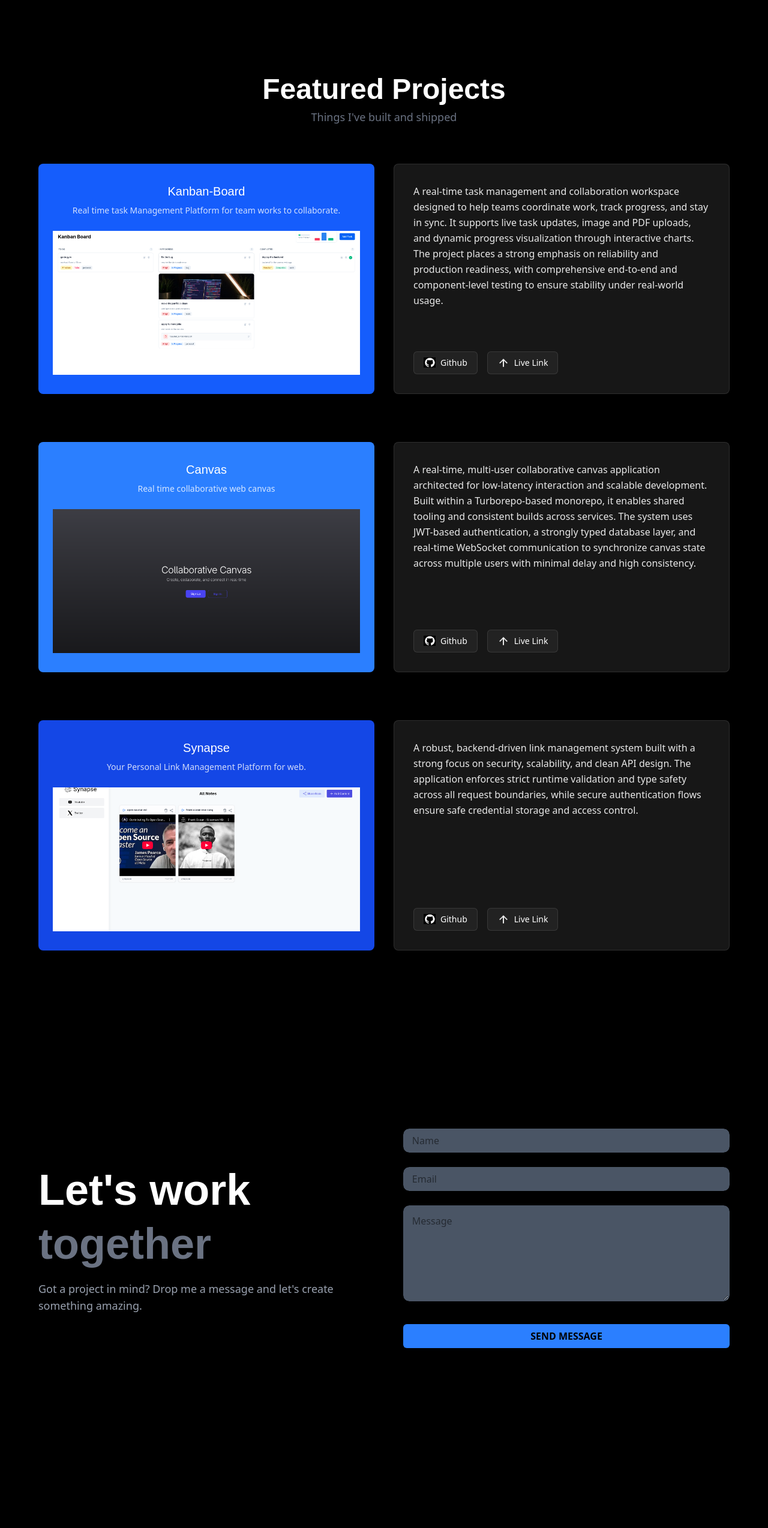
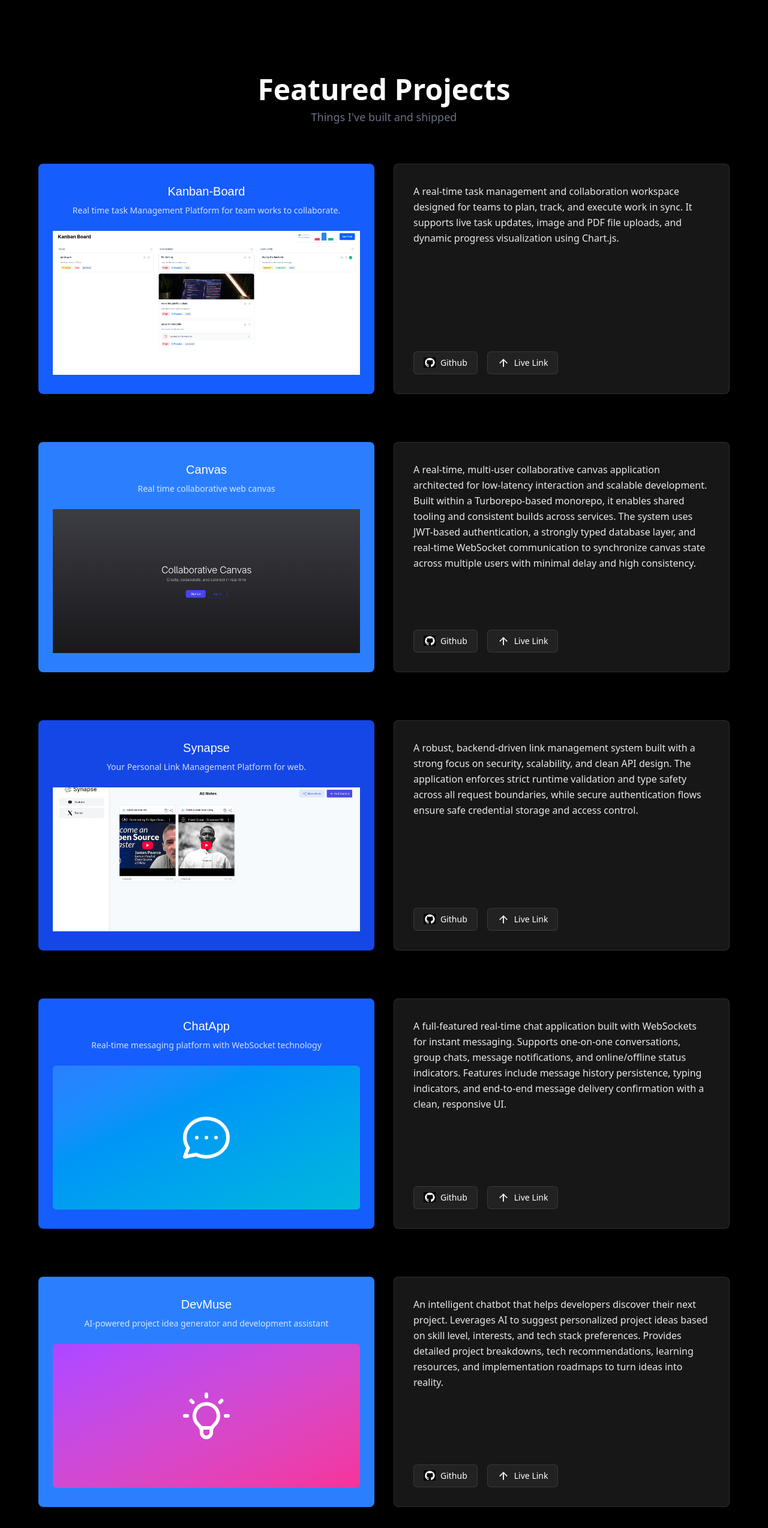
Before and after one commit to ichigoat21/me-web, a React (Vite) app: page / in a window 1280 px wide. Shown: the part 2560-5108 px from the top of the page at 60% size. Built offline with nearby package versions, Linux system fonts and the light colour scheme; a web font is replaced by a local one.

Commit message:
new prjs

```diff
--- a/src/sections/projectSection.tsx
+++ b/src/sections/projectSection.tsx
@@ -16,7 +16,7 @@ export function ProjectSection() {
           viewport={{ once: true }}
           transition={{ duration: 0.6 }}
         >
-          <h2 className="text-4xl md:text-5xl  font-display font-bold text-white mb-2">
+          <h2 className="text-4xl md:text-5xl font-bold text-white mb-2">
             Featured Projects
           </h2>
           <p className="text-gray-500 text-lg">
@@ -26,24 +26,46 @@ export function ProjectSection() {
 
         {/* Projects */}
         <div className="space-y-20">
+          <motion.div
+            initial={{ opacity: 0, y: 50 }}
+            whileInView={{ opacity: 1, y: 0 }}
+            viewport={{ once: true, margin: "-100px" }}
+            transition={{ duration: 0.8, delay: 0.1 }}
+          >
             <ProjectComponent
               variant="blue"
               name="Kanban-Board"
               heading="Real time task Management Platform for team works to collaborate."
-            descript="A real-time task management and collaboration workspace designed to help teams coordinate work, track progress, and stay in sync. It supports live task updates, image and PDF uploads, and dynamic progress visualization through interactive charts. The project places a strong emphasis on reliability and production readiness, with comprehensive end-to-end and component-level testing to ensure stability under real-world usage."
+              descript="A real-time task management and collaboration workspace designed for teams to plan, track, and execute work in sync. It supports live task updates, image and PDF file uploads, and dynamic progress visualization using Chart.js."
               image={<FlowBanner />}
-            github="https://github.com/ichigoat21/flowboard"
-            live="https://flowboard-cyan-ten.vercel.app/"
+              github="https://github.com/ichigoat21/synapse"
+              live="https://synapse-5z35.vercel.app/"
             />
+          </motion.div>
+
+          <motion.div
+            initial={{ opacity: 0, y: 50 }}
+            whileInView={{ opacity: 1, y: 0 }}
+            viewport={{ once: true, margin: "-100px" }}
+            transition={{ duration: 0.8, delay: 0.1 }}
+          >
             <ProjectComponent
               variant="light-blue"
               name="Canvas"
               heading="Real time collaborative web canvas"
               descript="A real-time, multi-user collaborative canvas application architected for low-latency interaction and scalable development. Built within a Turborepo-based monorepo, it enables shared tooling and consistent builds across services. The system uses JWT-based authentication, a strongly typed database layer, and real-time WebSocket communication to synchronize canvas state across multiple users with minimal delay and high consistency."
               image={<CanvasBanner />}
-            github="https://github.com/ichigoat21/excalidraw-clone"
-            live="https://excalidraw-clone-web.vercel.app/"
+              github="https://github.com/ichigoat21/synapse"
+              live="https://synapse-5z35.vercel.app/"
             />
+          </motion.div>
+
+          <motion.div
+            initial={{ opacity: 0, y: 50 }}
+            whileInView={{ opacity: 1, y: 0 }}
+            viewport={{ once: true, margin: "-100px" }}
+            transition={{ duration: 0.8, delay: 0.1 }}
+          >
             <ProjectComponent
               variant="dark-blue"
               name="Synapse"
@@ -53,6 +75,53 @@ export function ProjectSection() {
               github="https://github.com/ichigoat21/synapse"
               live="https://synapse-5z35.vercel.app/"
             />
+          </motion.div>
+
+          <motion.div
+            initial={{ opacity: 0, y: 50 }}
+            whileInView={{ opacity: 1, y: 0 }}
+            viewport={{ once: true, margin: "-100px" }}
+            transition={{ duration: 0.8, delay: 0.1 }}
+          >
+            <ProjectComponent
+              variant="blue"
+              name="ChatApp"
+              heading="Real-time messaging platform with WebSocket technology"
+              descript="A full-featured real-time chat application built with WebSockets for instant messaging. Supports one-on-one conversations, group chats, message notifications, and online/offline status indicators. Features include message history persistence, typing indicators, and end-to-end message delivery confirmation with a clean, responsive UI."
+              image={
+                <div className="w-full h-full flex items-center justify-center bg-gradient-to-br from-blue-500 to-cyan-500 rounded-md">
+                  <svg className="w-24 h-24 text-white" fill="none" viewBox="0 0 24 24" stroke="currentColor">
+                    <path strokeLinecap="round" strokeLinejoin="round" strokeWidth={1.5} d="M8 12h.01M12 12h.01M16 12h.01M21 12c0 4.418-4.03 8-9 8a9.863 9.863 0 01-4.255-.949L3 20l1.395-3.72C3.512 15.042 3 13.574 3 12c0-4.418 4.03-8 9-8s9 3.582 9 8z" />
+                  </svg>
+                </div>
+              }
+              github="https://github.com/ichigoat21/chatapp"
+              live="https://chatapp.vercel.app/"
+            />
+          </motion.div>
+
+          <motion.div
+            initial={{ opacity: 0, y: 50 }}
+            whileInView={{ opacity: 1, y: 0 }}
+            viewport={{ once: true, margin: "-100px" }}
+            transition={{ duration: 0.8, delay: 0.1 }}
+          >
+            <ProjectComponent
+              variant="light-blue"
+              name="DevMuse"
+              heading="AI-powered project idea generator and development assistant"
+              descript="An intelligent chatbot that helps developers discover their next project. Leverages AI to suggest personalized project ideas based on skill level, interests, and tech stack preferences. Provides detailed project breakdowns, tech recommendations, learning resources, and implementation roadmaps to turn ideas into reality."
+              image={
+                <div className="w-full h-full flex items-center justify-center bg-gradient-to-br from-purple-500 to-pink-500 rounded-md">
+                  <svg className="w-24 h-24 text-white" fill="none" viewBox="0 0 24 24" stroke="currentColor">
+                    <path strokeLinecap="round" strokeLinejoin="round" strokeWidth={1.5} d="M9.663 17h4.673M12 3v1m6.364 1.636l-.707.707M21 12h-1M4 12H3m3.343-5.657l-.707-.707m2.828 9.9a5 5 0 117.072 0l-.548.547A3.374 3.374 0 0014 18.469V19a2 2 0 11-4 0v-.531c0-.895-.356-1.754-.988-2.386l-.548-.547z" />
+                  </svg>
+                </div>
+              }
+              github="https://github.com/ichigoat21/devmuse"
+              live="https://devmuse.vercel.app/"
+            />
+          </motion.div>
         </div>
       </div>
     </div>
```
Lines whose indentation alone changed are shown as unchanged.
